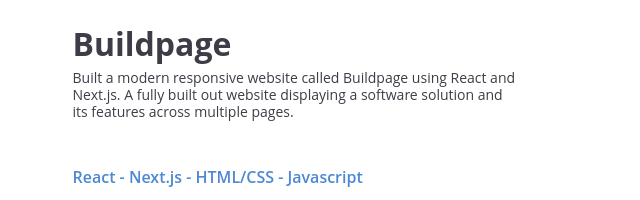
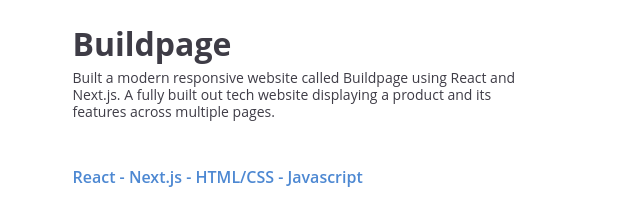
Before and after one commit to Ahmed-Zitouni/Portfolio_new, a Next.js app: page / in a window 1280 px wide. Shown: the part 2462-2662 px from the top of the page, without its empty margins (320-960 px from the left). Built offline with nearby package versions, Linux system fonts and the light colour scheme.

Commit message:
Resume Fixes

```diff
--- a/components/Projects/Projects.js
+++ b/components/Projects/Projects.js
@@ -89,8 +89,8 @@
               <ProjectTitle>Buildpage</ProjectTitle>
               <ProjectBody>
                 Built a modern responsive website called Buildpage using React
-                and Next.js. A fully built out website displaying a software
-                solution and its features across multiple pages.
+                and Next.js. A fully built out tech website displaying a product
+                and its features across multiple pages.
               </ProjectBody>
               <ProjectDetails>
                 React - Next.js - HTML/CSS - Javascript
```
Also changed, not shown: 1 other file (tests, documents, lock files or other folders).
